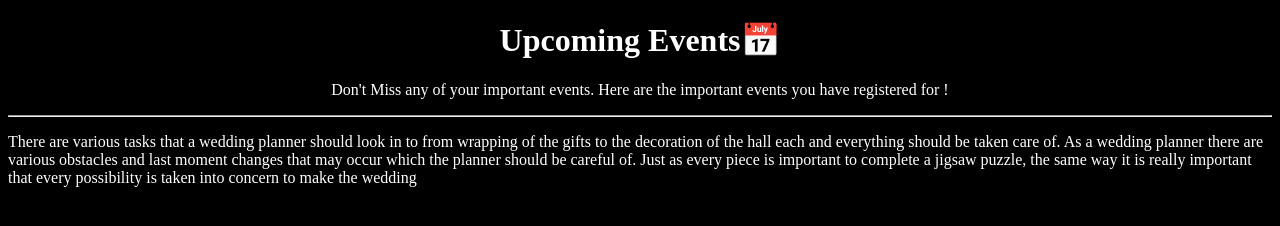
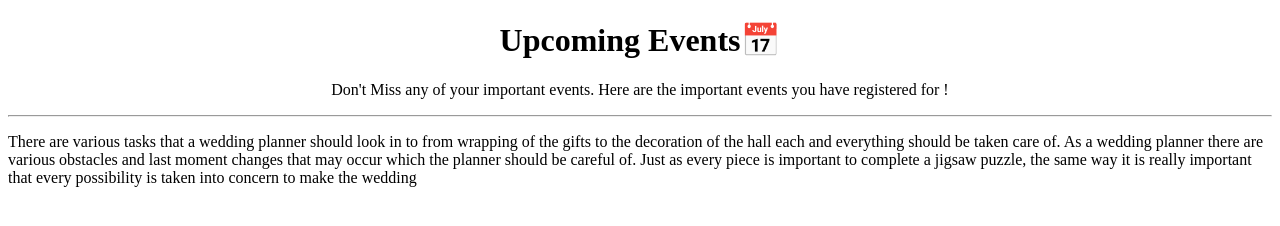
Before and after one commit to yuvaranisanthamoorthy/skytravels, a plain HTML site: page idex.html in a window 1280 px wide. Drawn offline with Linux system fonts and the light colour scheme.

Commit message:
Update idex.html

```diff
--- a/idex.html
+++ b/idex.html
@@ -2,12 +2,10 @@
 <html lang="en">
 <head>
     <title>Events</title>
-    <!-- Flaticon Website -->
-    <link rel="icon" href="./img/date.png">
-</head>
-<body  style="color: white;background-color: black;">
 
-    <center>
+
+  <body>
+      <center>
         <div>
         <h1>Upcoming Events📅</h1>
         <p>Don't Miss any of your important events. Here are the important events you
@@ -18,3 +16,4 @@
     </center>
 
     <p>There are various tasks that a wedding planner should look in to from wrapping of the gifts to the decoration of the hall each and everything should be taken care of. As a wedding planner there are various obstacles and last moment changes that may occur which the planner should be careful of.  Just as every piece is important to complete a jigsaw puzzle, the same way it is really important that every possibility is taken into concern to make the wedding
+  </body>
```
